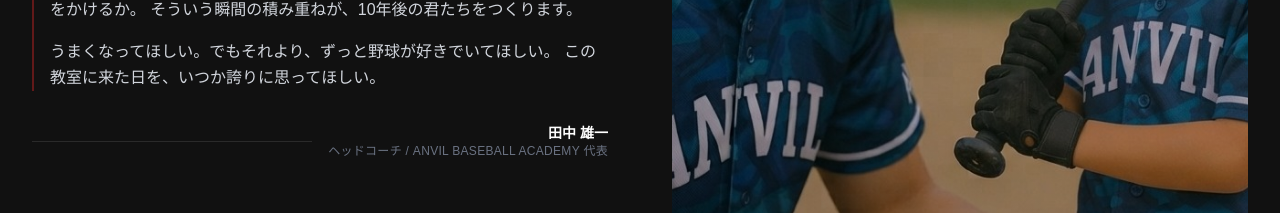
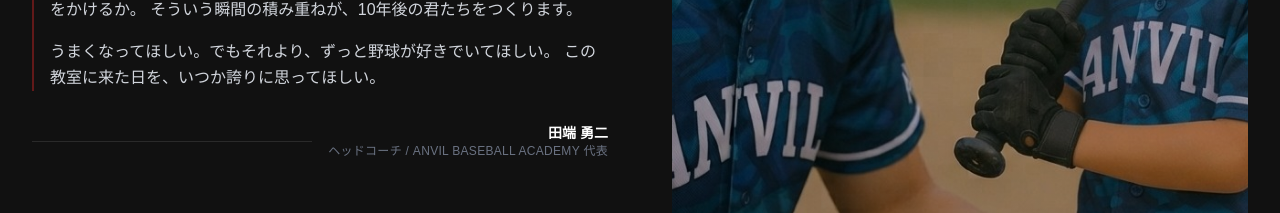
Before and after one commit to allhide911-droid/anvil-baseball, a Next.js app: page / in a window 1280 px wide. Shown: the part 8340-8553 px from the top of the page. Built offline with nearby package versions, Linux system fonts and the light colour scheme.

Commit message:
Update coach name from Tanaka Yuichi to Tabata Yuji

```diff
--- a/app/components/CoachMessage.tsx
+++ b/app/components/CoachMessage.tsx
@@ -43,7 +43,7 @@
             <div className="mt-8 flex items-center gap-4">
               <div className="h-px flex-1 bg-[#2a2a2a]" />
               <div className="text-right">
-                <p className="text-white font-black text-sm">田中 雄一</p>
+                <p className="text-white font-black text-sm">田端 勇二</p>
                 <p className="text-gray-500 text-xs tracking-wide">
                   ヘッドコーチ / ANVIL BASEBALL ACADEMY 代表
                 </p>
```
